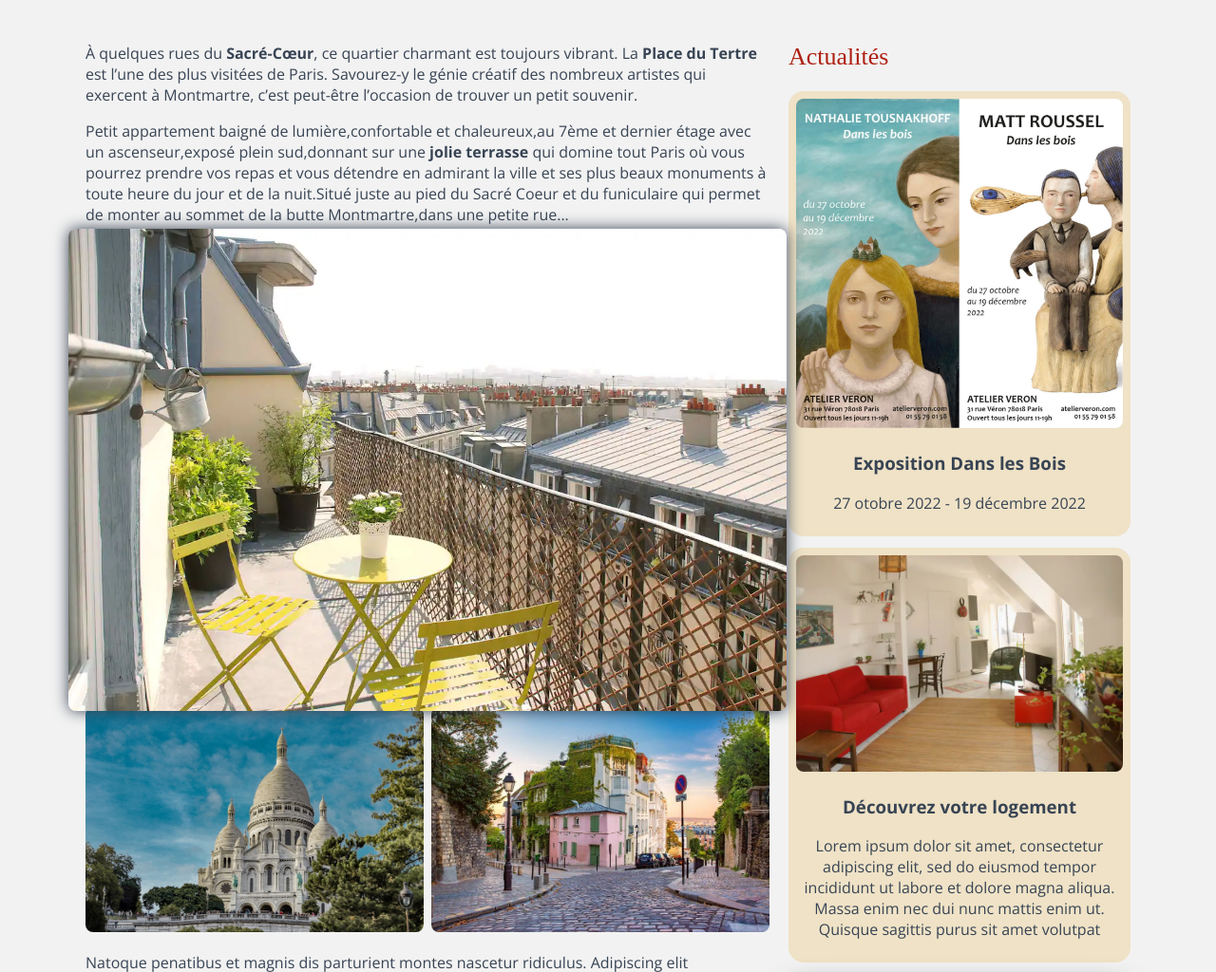
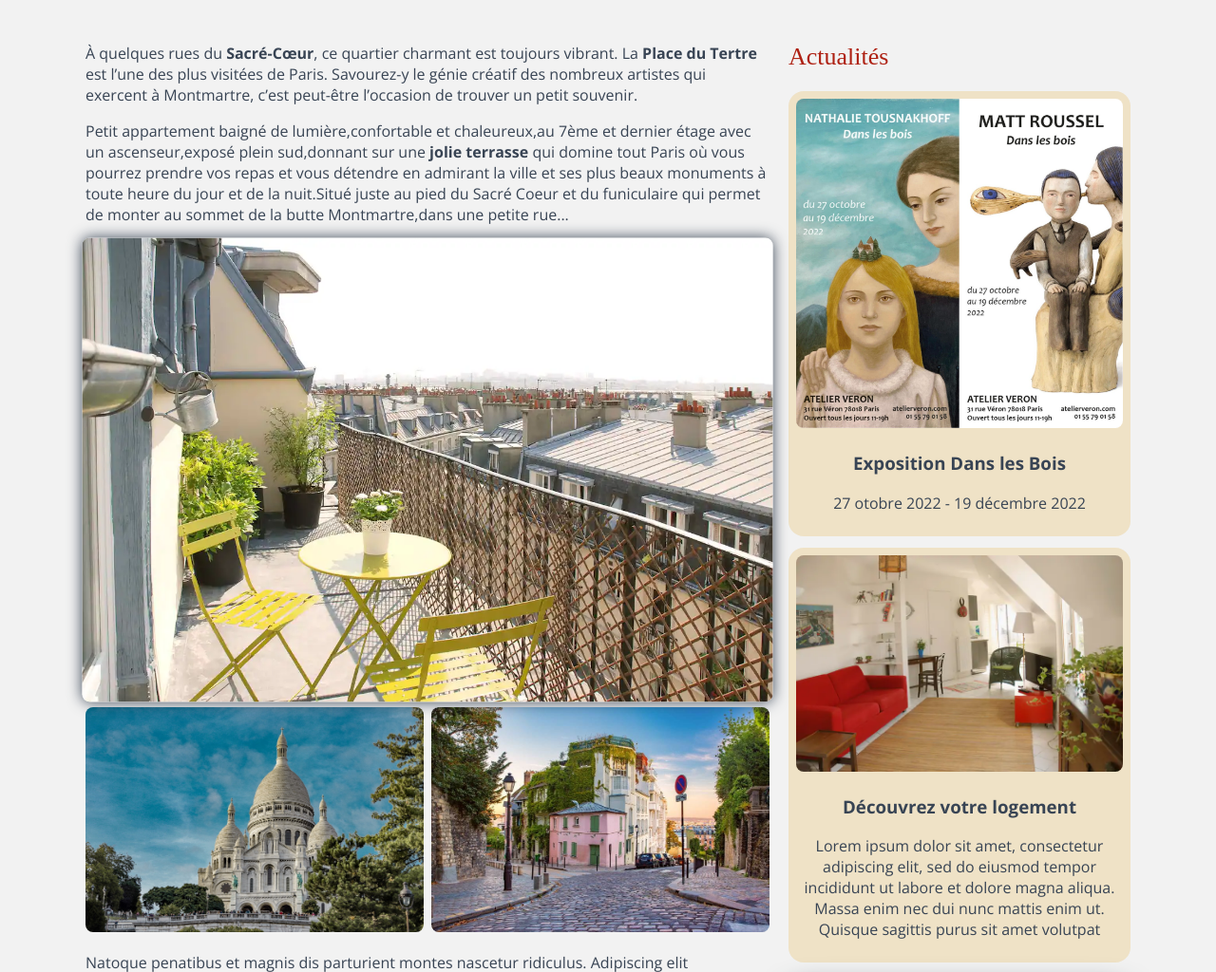
Before and after one commit to michaudalain/montmartre, a PHP site: page / in a window 1280 px wide, with the pointer over the restyled element. Shown: the part 1247-2271 px from the top of the page at 95% size. Run offline with PHP 8.4, Linux system fonts and the light colour scheme; some libraries are stand-ins or nearby versions.

Commit message:
Scale sur focus image

```diff
--- a/style/style.css
+++ b/style/style.css
@@ -538,7 +538,7 @@ aside h2 {
 }
 
 .img-scale-anim:hover {
-    transform: scale(1.05);
+    transform: scale(1.01);
     box-shadow: 0 0 15px #384454;
 }
 
```
